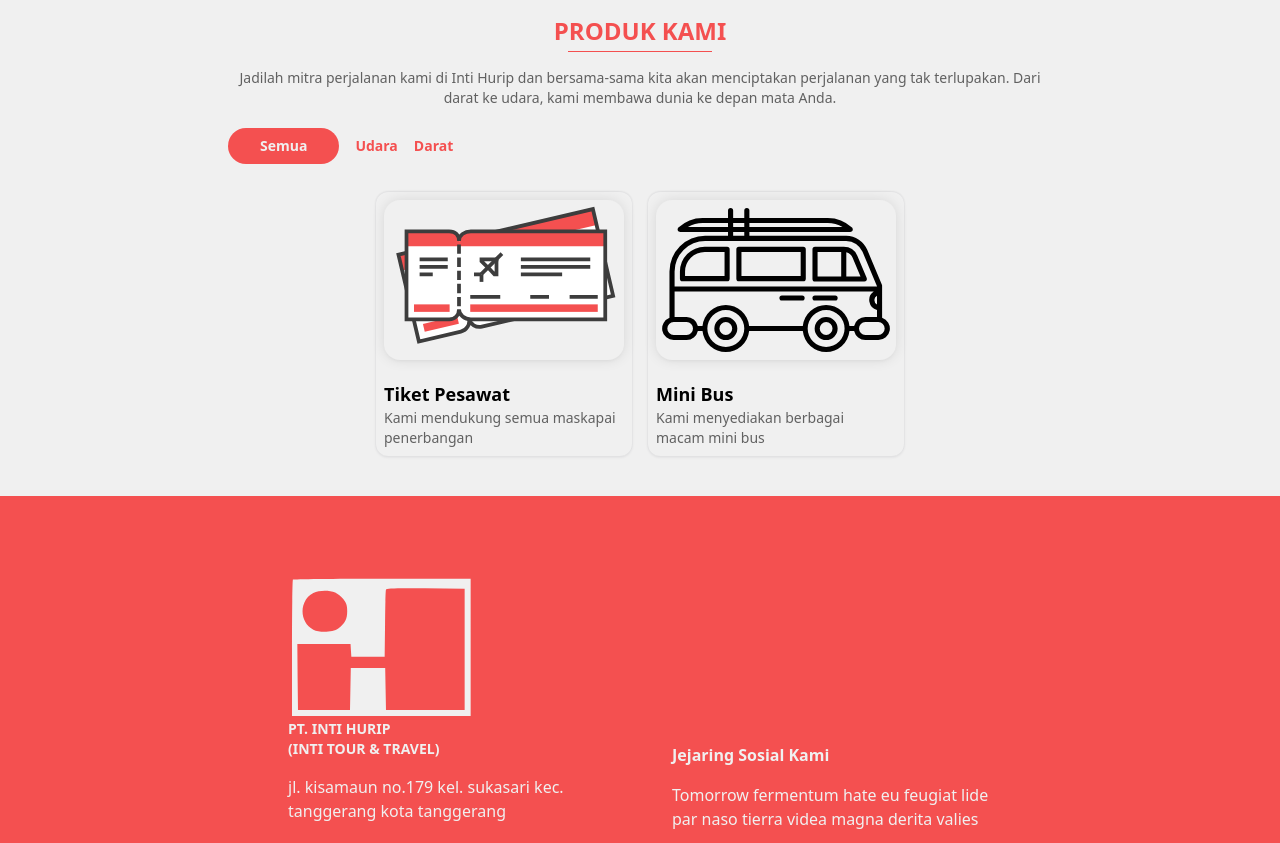
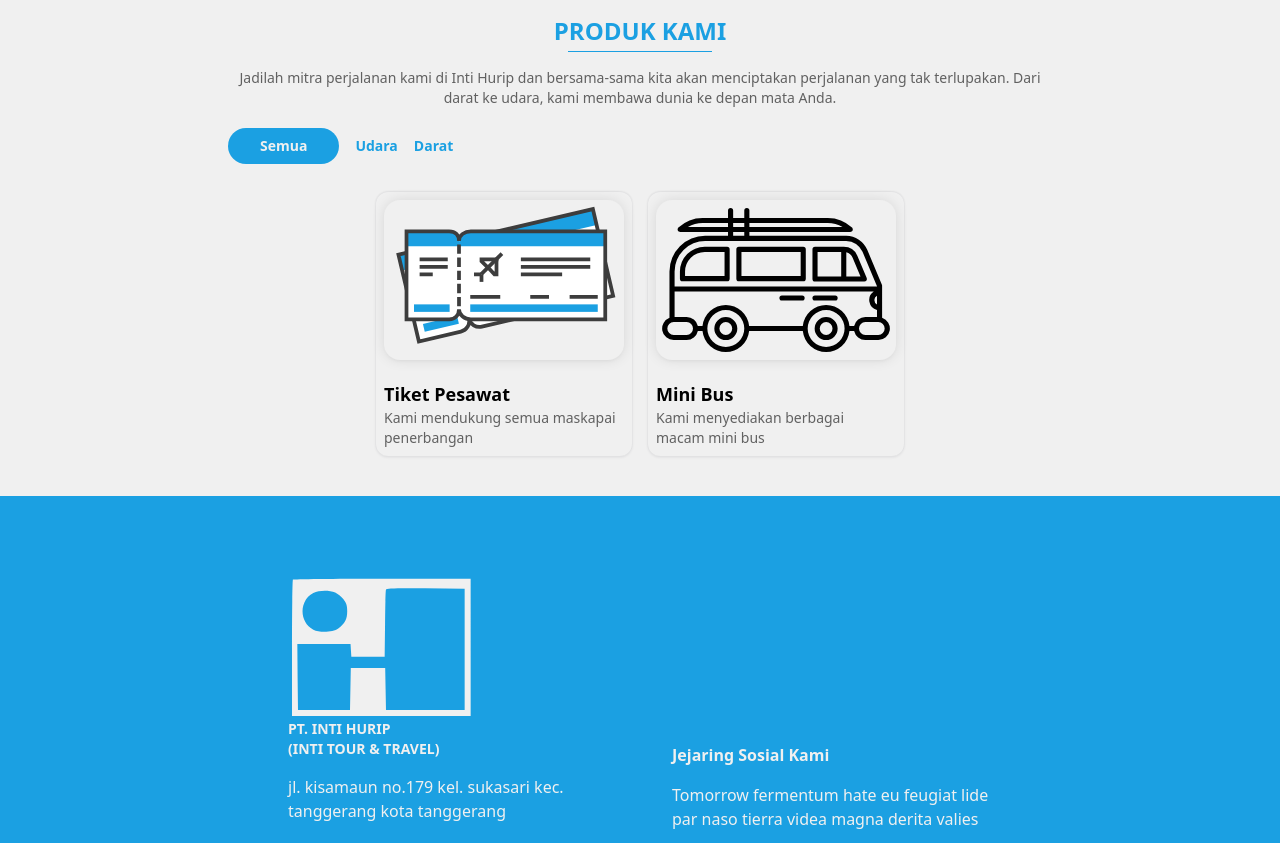
Before and after one commit to nurulasrulroji-ajeye/compro-intihurip, a React (Vite) app: page / in a window 1280 px wide. Shown: the part 1940-2783 px from the top of the page. Built offline with nearby package versions, Linux system fonts and the light colour scheme.

Commit message:
update color

```diff
--- a/tailwind.config.js
+++ b/tailwind.config.js
@@ -15,7 +15,7 @@ export default {
         'typo-neutral-90': '#424242',
         'typo-neutral-100': '#0A0A0A',
 
-        'red-primary': '#F45050',
+        'red-primary': '#1BA0E2',
         'red-white-color': '#DFDFDE',
         'white-color': '#F0F0F0',
       },
```
